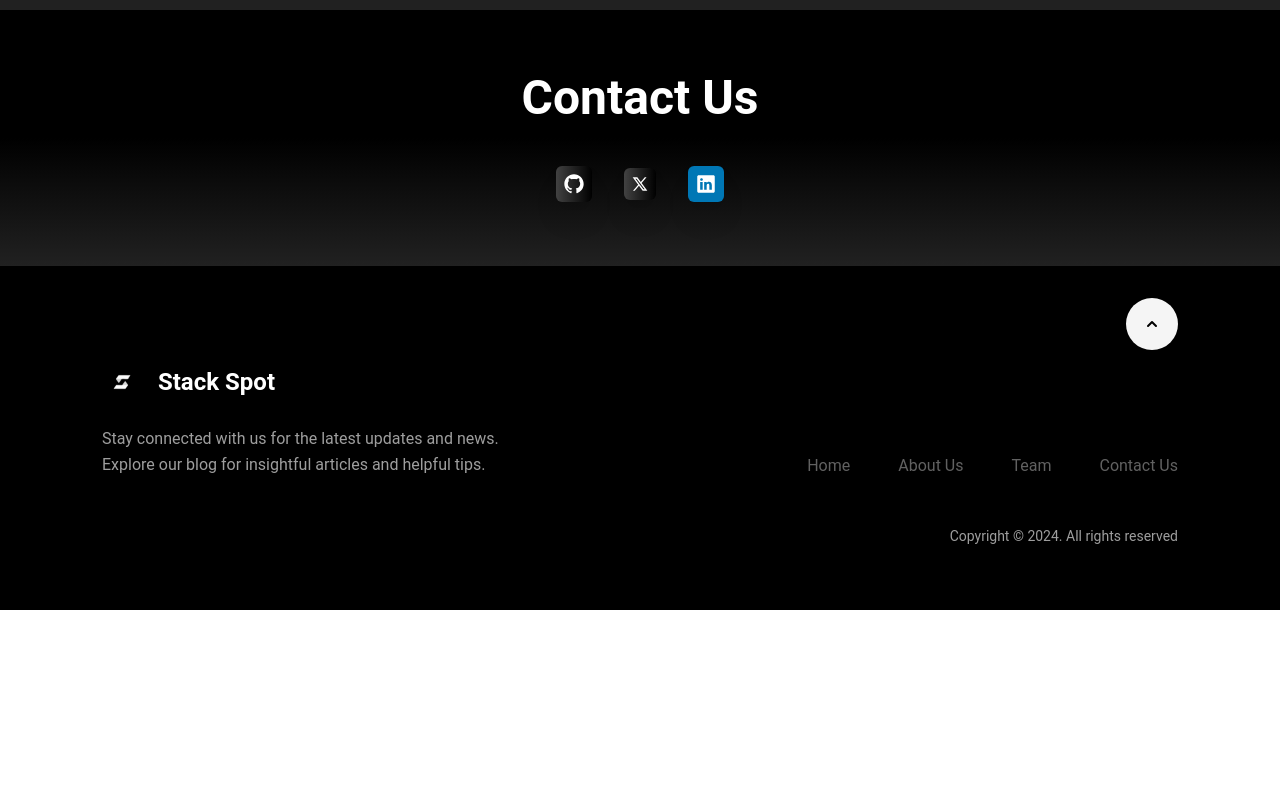
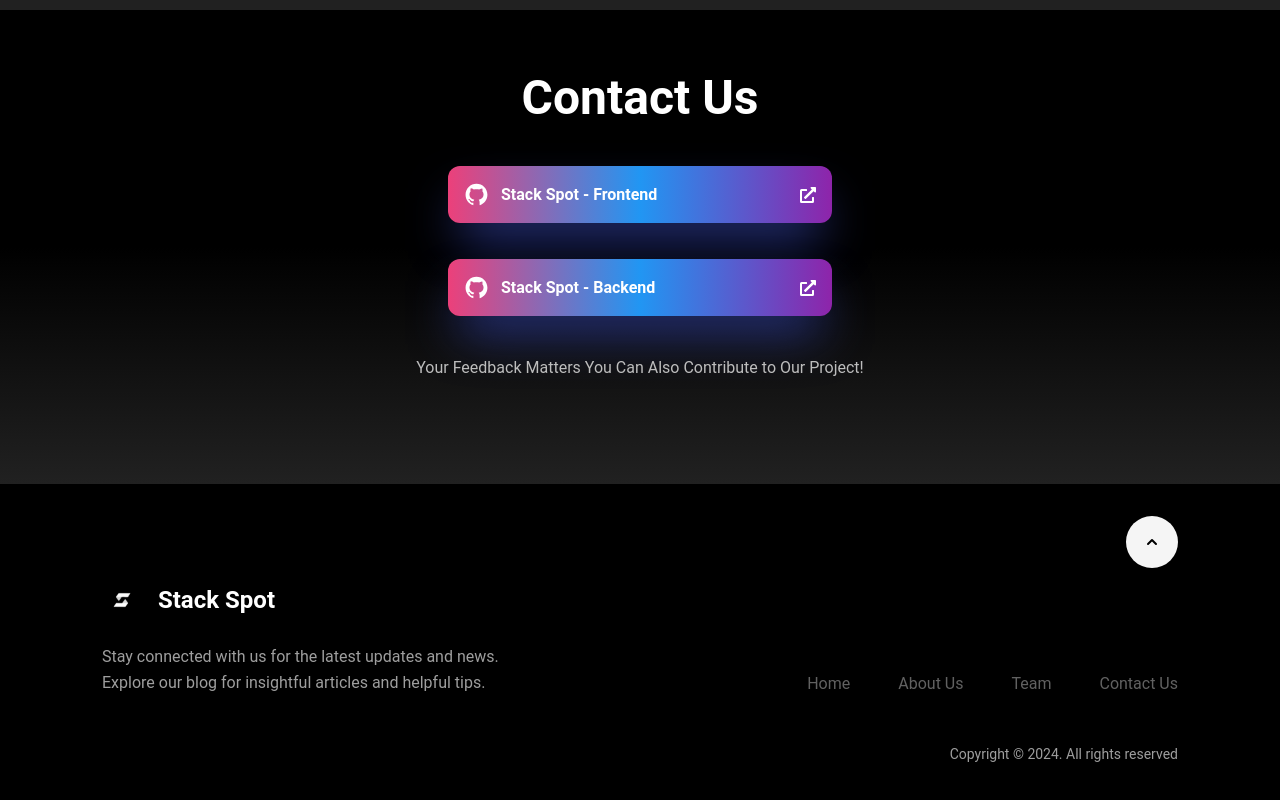
Before and after one commit to BurningHat20/blog-frontend, a React (Vite) app: page / in a window 1280 px wide. Shown: the part 2146-2946 px from the top of the page. Before the commit the page ends 2756 px from the top, so only its background shows below. Built offline with nearby package versions, Linux system fonts and the light colour scheme.

Commit message:
Fix contact us

```diff
--- a/package.json
+++ b/package.json
@@ -13,6 +13,7 @@
     "@heroicons/react": "^2.1.3",
     "@material-tailwind/react": "^2.1.9",
     "@tailwindcss/forms": "^0.5.7",
+    "axios": "^1.6.8",
     "lucide-react": "^0.368.0",
     "react": "^18.2.0",
     "react-dom": "^18.2.0",
--- a/src/components/ContactUs.jsx
+++ b/src/components/ContactUs.jsx
@@ -1,89 +1,51 @@
 import React from "react";
+import { FaExternalLinkAlt } from "react-icons/fa";
+import { AiFillGithub } from "react-icons/ai";
 
 function ContactUs() {
   return (
     <div id="contact" name="Contact">
       <section className="bg-gradient-to-b text-white h-auto from-black to-gray-900 via-black">
         <div className="mx-auto max-w-screen-xl px-4 py-16 sm:px-6 lg:px-8">
-          <h1 className="text-5xl font-bold text-center mb-11">Contact Us</h1>{" "}
-          <div className="flex justify-center space-x-8 ">
-            {/* Github */}
-
-            <section class="flex justify-center items-center">
+          <h1 className="text-5xl font-bold text-center mb-11">Contact Us</h1>
+          <div className="flex justify-center space-x-8">
+            <div className="flex flex-col items-center mb-10 gap-5">
+              <div className="w-full max-w-sm">
+              <div className="flex items-center shadow-2xl cursor-pointer shadow-indigo-700 justify-between bg-gradient-to-r from-pink-400 via-blue-500 to-purple-600 rounded-xl p-4  hover:shadow-lg transition duration-300 ease-in-out">
+                  <div className="flex items-center gap-3">
+                    <AiFillGithub size={25} />
+                    <h1 className="font-bold">Stack Spot - Frontend</h1>
+                  </div>
                   <a
                     href="https://github.com/itsvanshchavda/StackSpot-Frontend"
                     target="_blank"
-                class="group flex justify-center p-2 rounded-md drop-shadow-xl bg-gradient-to-r from-gray-800 to-black text-white font-semibold hover:translate-y-3 transition-all duration-500 hover:from-[#331029] hover:to-[#310413]"
+                    rel="noopener noreferrer"
+                    className="text-white hover:text-gray-300"
                   >
-                <svg
-                  class="w-5"
-                  viewBox="0 0 15 15"
-                  fill="none"
-                  xmlns="http://www.w3.org/2000/svg"
+                    <FaExternalLinkAlt />
+                  </a>
+                </div>
+              </div>
+              <div className="w-full max-w-sm">
+                <div className="flex items-center cursor-pointer mt-4 shadow-2xl shadow-indigo-700 justify-between bg-gradient-to-r from-pink-400 via-blue-500 to-purple-600 rounded-xl p-4  hover:shadow-lg transition duration-300 ease-in-out">
+                  <div className="flex items-center gap-3">
+                    <AiFillGithub size={25} />
+                    <h1 className="font-bold">Stack Spot - Backend</h1>
+                  </div>
+                  <a
+                    href="https://github.com/itsvanshchavda/StackSpot-Backend"
+                    target="_blank"
+                    rel="noopener noreferrer"
+                    className="text-white hover:text-gray-300"
                   >
-                  <path
-                    d="M7.49933 0.25C3.49635 0.25 0.25 3.49593 0.25 7.50024C0.25 10.703 2.32715 13.4206 5.2081 14.3797C5.57084 14.446 5.70302 14.2222 5.70302 14.0299C5.70302 13.8576 5.69679 13.4019 5.69323 12.797C3.67661 13.235 3.25112 11.825 3.25112 11.825C2.92132 10.9874 2.44599 10.7644 2.44599 10.7644C1.78773 10.3149 2.49584 10.3238 2.49584 10.3238C3.22353 10.375 3.60629 11.0711 3.60629 11.0711C4.25298 12.1788 5.30335 11.8588 5.71638 11.6732C5.78225 11.205 5.96962 10.8854 6.17658 10.7043C4.56675 10.5209 2.87415 9.89918 2.87415 7.12104C2.87415 6.32925 3.15677 5.68257 3.62053 5.17563C3.54576 4.99226 3.29697 4.25521 3.69174 3.25691C3.69174 3.25691 4.30015 3.06196 5.68522 3.99973C6.26337 3.83906 6.8838 3.75895 7.50022 3.75583C8.1162 3.75895 8.73619 3.83906 9.31523 3.99973C10.6994 3.06196 11.3069 3.25691 11.3069 3.25691C11.7026 4.25521 11.4538 4.99226 11.3795 5.17563C11.8441 5.68257 12.1245 6.32925 12.1245 7.12104C12.1245 9.9063 10.4292 10.5192 8.81452 10.6985C9.07444 10.9224 9.30633 11.3648 9.30633 12.0413C9.30633 13.0102 9.29742 13.7922 9.29742 14.0299C9.29742 14.2239 9.42828 14.4496 9.79591 14.3788C12.6746 13.4179 14.75 10.7025 14.75 7.50024C14.75 3.49593 11.5036 0.25 7.49933 0.25Z"
-                    fill="currentColor"
-                    fill-rule="evenodd"
-                    clip-rule="evenodd"
-                  ></path>
-                </svg>
-                <span class="absolute opacity-0 group-hover:opacity-100 group-hover:text-gray-700 group-hover:text-sm group-hover:-translate-y-10 duration-700">
-                  GitHub
-                </span>
+                    <FaExternalLinkAlt />
                   </a>
-            </section>
-
-            {/* Twitter  */}
-
-            <section class="flex justify-center items-center">
-              <a
-                href="https://twitter.com/vanshchavda_"
-                target="_blank"
-                class="group flex justify-center p-2 rounded-md drop-shadow-xl bg-gradient-to-r from-gray-800 to-black text-white font-semibold hover:translate-y-3 hover:rounded-[50%] transition-all duration-500 hover:from-[#331029] hover:to-[#310413]"
-              >
-                <svg
-                  xmlns="http://www.w3.org/2000/svg"
-                  width="1em"
-                  height="1em"
-                  viewBox="0 0 24 24"
-                  stroke-width="0"
-                  fill="currentColor"
-                  stroke="currentColor"
-                >
-                  <path d="M8 2H1L9.26086 13.0145L1.44995 21.9999H4.09998L10.4883 14.651L16 22H23L14.3917 10.5223L21.8001 2H19.1501L13.1643 8.88578L8 2ZM17 20L5 4H7L19 20H17Z"></path>
-                </svg>
-                <span class="absolute opacity-0 group-hover:opacity-100 group-hover:text-gray-700 group-hover:text-sm group-hover:-translate-y-10 duration-700">
-                  x
-                </span>
-              </a>
-            </section>
-
-            {/* Linkedin */}
-
-            <section class="flex justify-center items-center">
-              <a
-                href="https://linkedin.com/in/vanshchavda07"
-                target="_blank"
-                class="group flex justify-center p-2 rounded-md drop-shadow-xl bg-[#0077b5] from-gray-800 text-white font-semibold hover:translate-y-3 hover:rounded-[50%] transition-all duration-500 hover:from-[#331029] hover:to-[#310413]"
-              >
-                <svg
-                  xmlns="http://www.w3.org/2000/svg"
-                  width="1em"
-                  height="1.1em"
-                  viewBox="0 0 512 512"
-                  stroke-width="0"
-                  fill="currentColor"
-                  stroke="currentColor"
-                  class="w-5 h-5"
-                >
-                  <path d="M444.17 32H70.28C49.85 32 32 46.7 32 66.89v374.72C32 461.91 49.85 480 70.28 480h373.78c20.54 0 35.94-18.21 35.94-38.39V66.89C480.12 46.7 464.6 32 444.17 32zm-273.3 373.43h-64.18V205.88h64.18zM141 175.54h-.46c-20.54 0-33.84-15.29-33.84-34.43 0-19.49 13.65-34.42 34.65-34.42s33.85 14.82 34.31 34.42c-.01 19.14-13.31 34.43-34.66 34.43zm264.43 229.89h-64.18V296.32c0-26.14-9.34-44-32.56-44-17.74 0-28.24 12-32.91 23.69-1.75 4.2-2.22 9.92-2.22 15.76v113.66h-64.18V205.88h64.18v27.77c9.34-13.3 23.93-32.44 57.88-32.44 42.13 0 74 27.77 74 87.64z"></path>
-                </svg>
-                <span class="absolute opacity-0 group-hover:opacity-100 group-hover:text-gray-700 group-hover:text-sm group-hover:-translate-y-10 duration-700">
-                  Linkedin
-                </span>
-              </a>
-            </section>
+                </div>
+              </div>
+              <p className="text-center text-gray-400 mt-5">
+              Your Feedback Matters You Can Also Contribute to Our Project!
+              </p>
+            </div>
           </div>
         </div>
       </section>
```
Also changed, not shown: 1 other file (tests, documents, lock files or other folders). Lines whose indentation alone changed are shown as unchanged.
